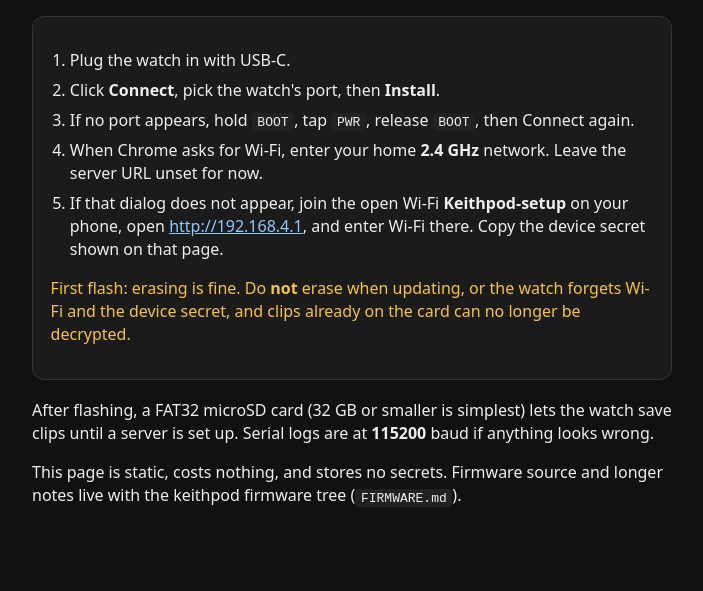
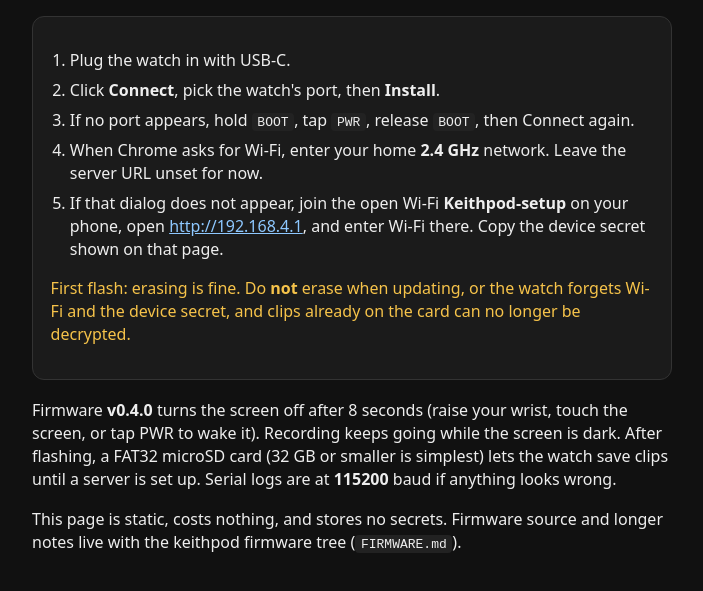
Before and after one commit to Daddymean/keithpod-flasher, a plain HTML site: page index.html in a window 1280 px wide. Shown: the part 149-740 px from the top of the page, without its empty margins (288-991 px from the left). Drawn offline with Linux system fonts and the light colour scheme.

Commit message:
Keithpod web flasher v0.4.0
Screen-off power saving firmware: AMOLED sleeps after 8 s and wakes on
wrist raise, touch, or PWR. Recording continues while the screen is dark.
Do not erase NVS when updating.

```diff
--- a/index.html
+++ b/index.html
@@ -34,7 +34,7 @@
     <p class="warn">First flash: erasing is fine. Do <strong>not</strong> erase when updating, or the watch forgets Wi-Fi and the device secret, and clips already on the card can no longer be decrypted.</p>
   </div>
 
-  <p>After flashing, a FAT32 microSD card (32 GB or smaller is simplest) lets the watch save clips until a server is set up. Serial logs are at <strong>115200</strong> baud if anything looks wrong.</p>
+  <p>Firmware <strong>v0.4.0</strong> turns the screen off after 8 seconds (raise your wrist, touch the screen, or tap PWR to wake it). Recording keeps going while the screen is dark. After flashing, a FAT32 microSD card (32 GB or smaller is simplest) lets the watch save clips until a server is set up. Serial logs are at <strong>115200</strong> baud if anything looks wrong.</p>
   <p>This page is static, costs nothing, and stores no secrets. Firmware source and longer notes live with the keithpod firmware tree (<code>FIRMWARE.md</code>).</p>
 </body>
 </html>
```
Also changed, not shown: manifest.json, 3 other files.
